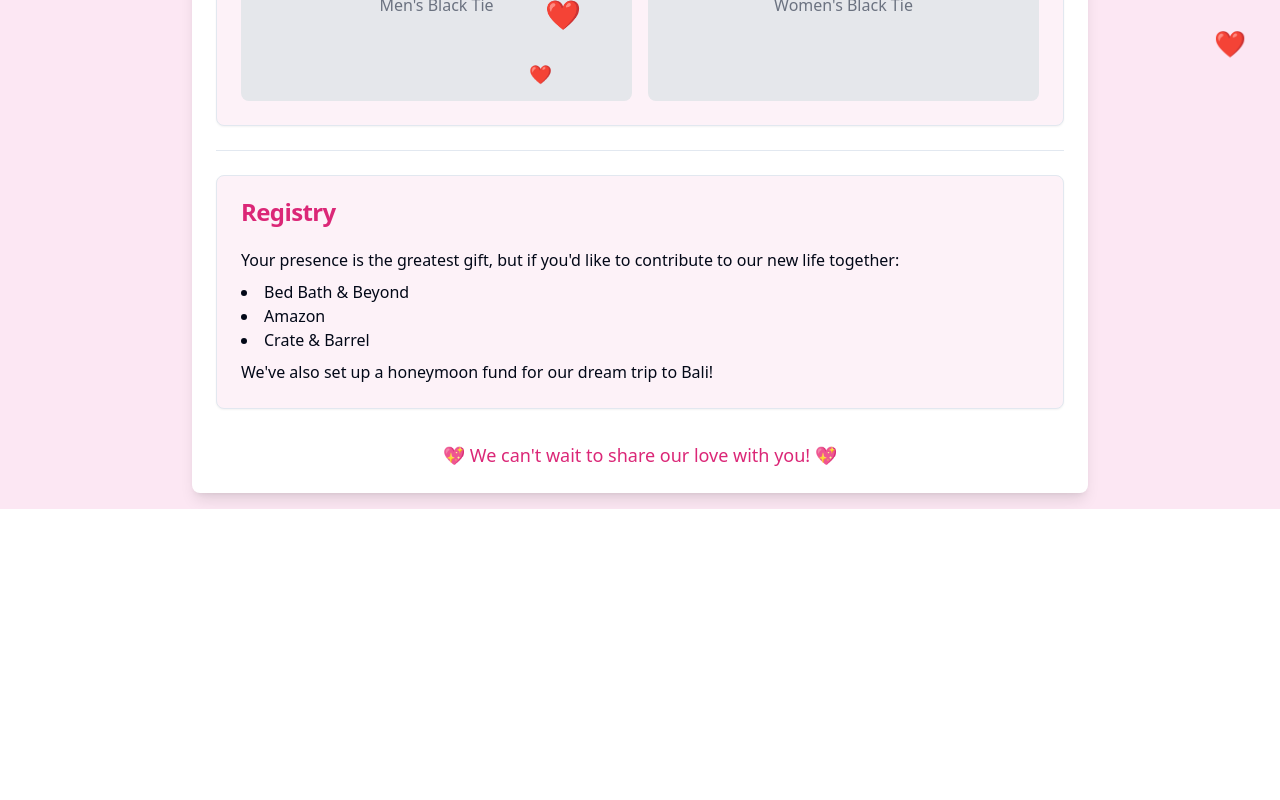
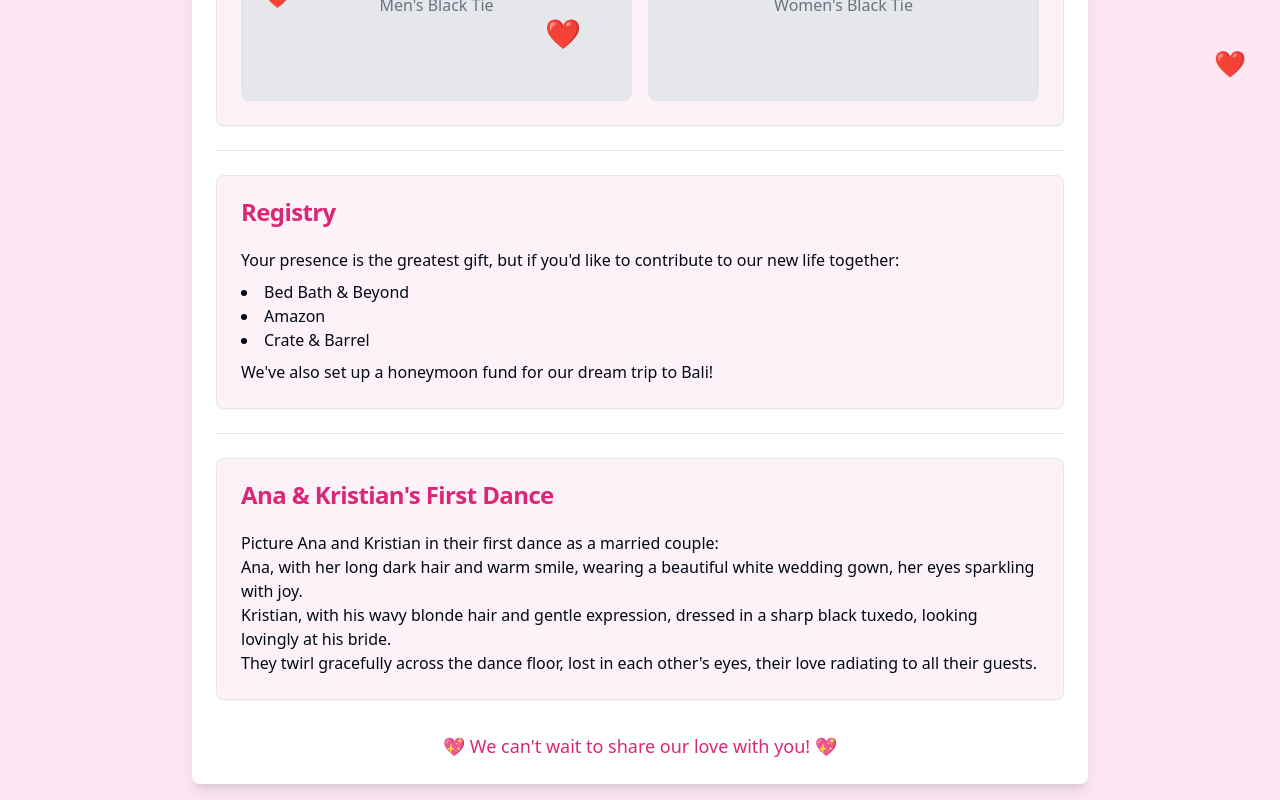
Before and after one commit to GPT-Engineer-App/pink-glam-wedding-vibes, a React (Vite) app: page / in a window 1280 px wide. Shown: the part 740-1540 px from the top of the page. Before the commit the page ends 1249 px from the top, so only its background shows below. Built offline with nearby package versions, Linux system fonts and the light colour scheme.

Commit message:
Add dancing figures for Ana and Kristian
Implemented two figures representing Ana and Kristian dancing together, enhancing the visual representation of their wedding theme.
[skip gpt_engineer]

```diff
--- a/src/pages/Index.jsx
+++ b/src/pages/Index.jsx
@@ -154,6 +154,20 @@ const Index = () => {
           </CardContent>
         </Card>
 
+        <Separator className="my-6" />
+
+        <Card className="bg-pink-50">
+          <CardHeader>
+            <CardTitle className="text-pink-600">Ana & Kristian's First Dance</CardTitle>
+          </CardHeader>
+          <CardContent>
+            <p>Picture Ana and Kristian in their first dance as a married couple:</p>
+            <p>Ana, with her long dark hair and warm smile, wearing a beautiful white wedding gown, her eyes sparkling with joy.</p>
+            <p>Kristian, with his wavy blonde hair and gentle expression, dressed in a sharp black tuxedo, looking lovingly at his bride.</p>
+            <p>They twirl gracefully across the dance floor, lost in each other's eyes, their love radiating to all their guests.</p>
+          </CardContent>
+        </Card>
+
         <footer className="mt-8 text-center text-lg text-pink-600">
           <AnimatedText>💖 We can't wait to share our love with you! 💖</AnimatedText>
         </footer>
```
